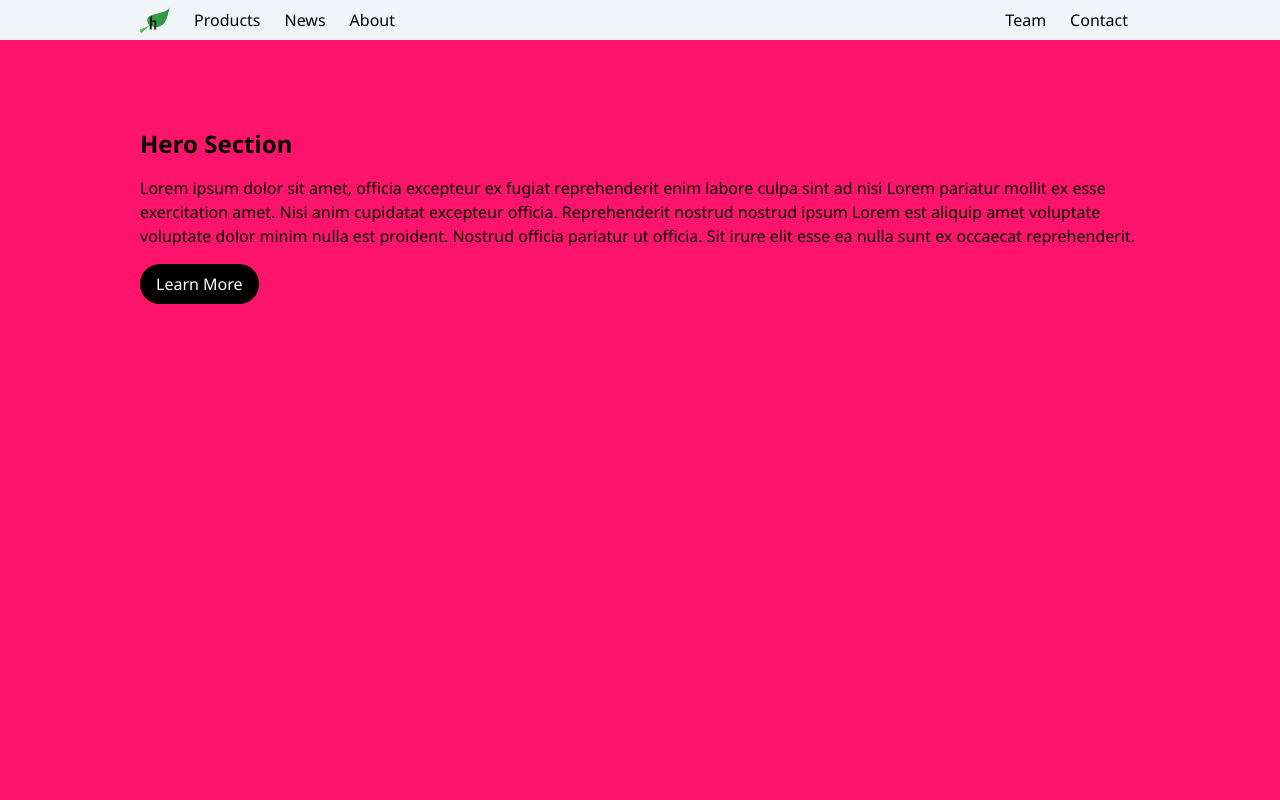
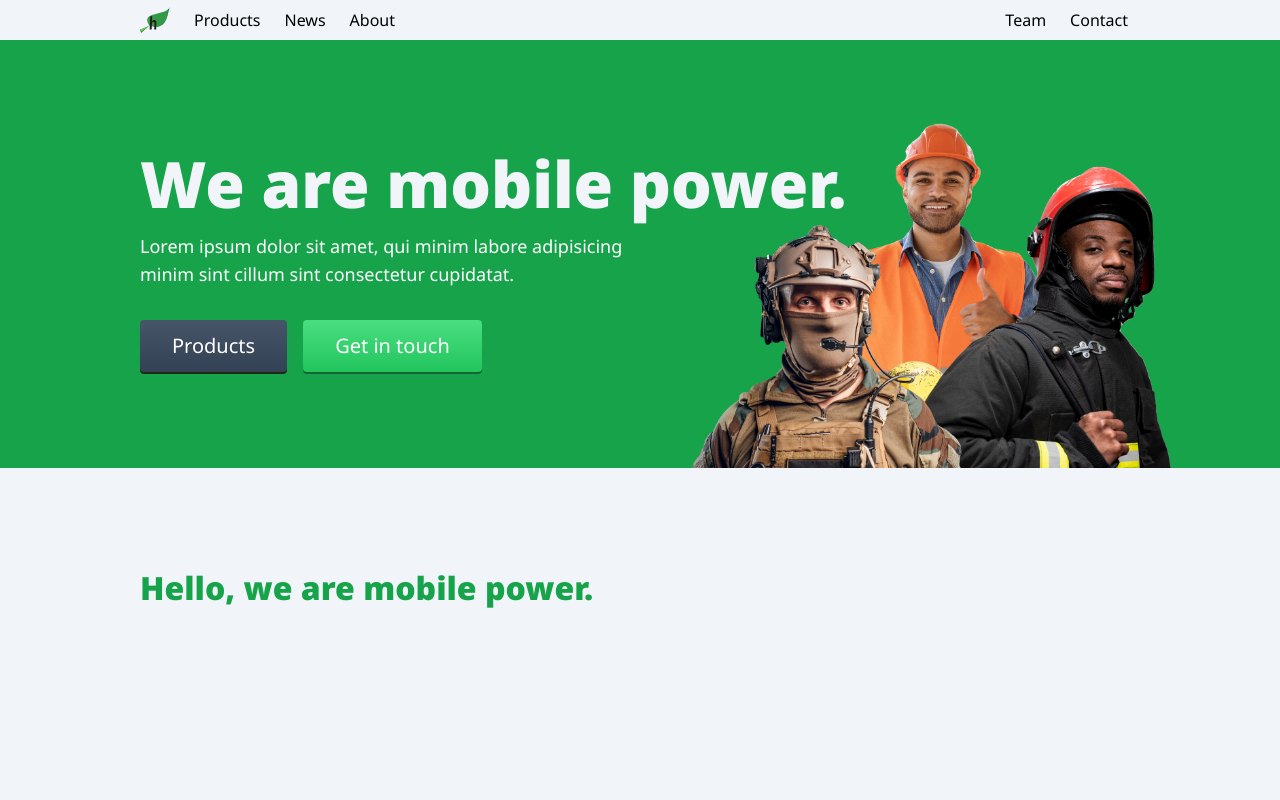
Before and after one commit to betaluis/hhg-website, a Next.js app: page / in a window 1280 px wide. Shown: the top 800 px of the page. Built offline with nearby package versions, Linux system fonts and the light colour scheme.

Commit message:
Created hero section

```diff
--- a/app/globals.css
+++ b/app/globals.css
@@ -65,3 +65,23 @@ body {
 .fade-out {
     transition: opacity 0.2s ease-in-out;
 }
+
+.bg_people {
+    background-image: url('/people.png');
+    background-repeat: no-repeat;
+    background-position: 630px 30px;
+    background-size: 600px auto;
+    width: 100%;
+}
+@media screen and (max-width: 900px) {
+    .bg_people {
+        background-position: 450px 180px;
+        background-size: 400px auto;
+    }
+}
+@media screen and (max-width: 746px) {
+    .bg_people {
+        background-position: 380px 280px;
+        background-size: 400px auto;
+    }
+}
--- a/app/layout.tsx
+++ b/app/layout.tsx
@@ -21,20 +21,14 @@ export default function RootLayout({ children }: Props) {
 
     return (
         <html lang="en">
-            <body>
+            <body className="bg-slate-100">
                 <Navbar
                     leftNavItems={leftNavItems}
                     rightNavItems={rightNavItems}
                 />
-                <div className={`min_h_screen pt-8`} style={{ backgroundColor: rgb()}}>
+                <main>
                     {children}
-                </div>
-                <div className={`min_h_screen pt-8`} style={{ backgroundColor: rgb()}}>
-                    {children}
-                </div>
-                <div className={`min_h_screen pt-8`} style={{ backgroundColor: rgb()}}>
-                    {children}
-                </div>
+                </main>
             </body>
         </html>
     )
--- a/app/page.tsx
+++ b/app/page.tsx
@@ -1,15 +1,33 @@
+import Image from "next/image";
 import Container from "@/components/Container";
+import Button from "@/components/Button";
 
 export default function Home() {
     return (
-        <Container>
-            <div className="h_screen">
-                <h1 className="text-2xl font-bold pt-14">Hero Section</h1>
-                <p className="pt-4">Lorem ipsum dolor sit amet, officia excepteur ex fugiat reprehenderit enim labore culpa sint ad nisi Lorem pariatur mollit ex esse exercitation amet. Nisi anim cupidatat excepteur officia. Reprehenderit nostrud nostrud ipsum Lorem est aliquip amet voluptate voluptate dolor minim nulla est proident. Nostrud officia pariatur ut officia. Sit irure elit esse ea nulla sunt ex occaecat reprehenderit.</p>
-                <div className="pt-4">
-                    <button className="bg-black px-4 py-2 text-white rounded-full">Learn More</button>
+        <>
+            <section className="bg-green-600 relative">
+                <div className="bg_people">
+                    <Container>
+                        <div className="py-24">
+                            <h1 className="text-slate-100 font-black text-[4rem] max-w-[800px]">
+                                We are mobile power.
+                            </h1>
+                            <p className="text-white text-lg max-w-lg">
+                                Lorem ipsum dolor sit amet, qui minim labore adipisicing minim sint cillum sint consectetur cupidatat.
+                            </p>
+                            <div className="mt-8 flex gap-4">
+                                <Button label="Products" href="/products" type="secondary" className="bg-slate-600 px-8 text-xl bg-gradient-to-t from-slate-700 drop-shadow-[0_2px_0_rgba(30,40,20,1)] hover:from-slate-600" />
+                                <Button label="Get in touch" href="/" type="secondary" className="bg-green-400 px-8 text-xl bg-gradient-to-t from-green-500 drop-shadow-[0_2px_0_rgba(22,101,52,1)] hover:from-green-400" />
+                            </div>
+                        </div>
+                    </ Container>
                 </div>
-            </div>
-        </ Container>
+            </section>
+            <section className="bg-slate-100 py-24">
+                <Container>
+                    <h2 className="text-green-600 font-black text-[2rem]">Hello, we are mobile power.</h2>
+                </ Container>
+            </section>
+        </>
     )
 }
--- a/components/Button.tsx
+++ b/components/Button.tsx
@@ -11,13 +11,13 @@ const Button = ({ type = "primary", label, href, className }: ButtonProps) => {
 
     if (type === "secondary") {
         return (
-            <Link href={href} className={`block text-center py-3 bg-gray-600 text-white rounded ${className}`}>
+            <Link href={href} className={`block text-center py-3 text-white rounded cursor-pointer ${className}`}>
                 {label}
             </Link>
         )
     } else {
         return (
-            <Link href={href} className={`block text-center py-3 bg-green-600 text-white rounded hover:bg-gradient-to-b from-green-500 ${className}`}>
+            <Link href={href} className={`block text-center py-3 bg-green-600 text-white rounded hover:bg-gradient-to-b from-green-500 cursor-pointer ${className}`}>
                 {label}
             </Link>
         )
--- a/components/MobileMenu.tsx
+++ b/components/MobileMenu.tsx
@@ -98,7 +98,7 @@ const MobileMenu = () => {
                         exit={{ opacity: 0 }}
                         transition={{ duration: 0.2, ease: 'easeInOut' }}
                     >
-                        <div className="fixed top-[69px] inset-0 overflow-y-scroll bg-slate-100">
+                        <div className={`fixed top-[69px] inset-0 overflow-y-scroll bg-slate-100`}>
                             <motion.div
                                 initial={{ opacity: 0, y: -20 }}
                                 animate={{ opacity: 1, y: 0 }}
--- a/components/Navbar.tsx
+++ b/components/Navbar.tsx
@@ -67,7 +67,7 @@ const NavList = ({ links, mr, ml }: NavListProps): JSX.Element => (
 const Navbar = ({ leftNavItems, rightNavItems }: Props) => {
 
     return (
-        <nav className="bg-slate-100">
+        <nav className="bg-slate-100 relative z-10">
 
             {/* desktop navigation */}
             <Container>
```
Also changed, not shown: public/people.png (added).
